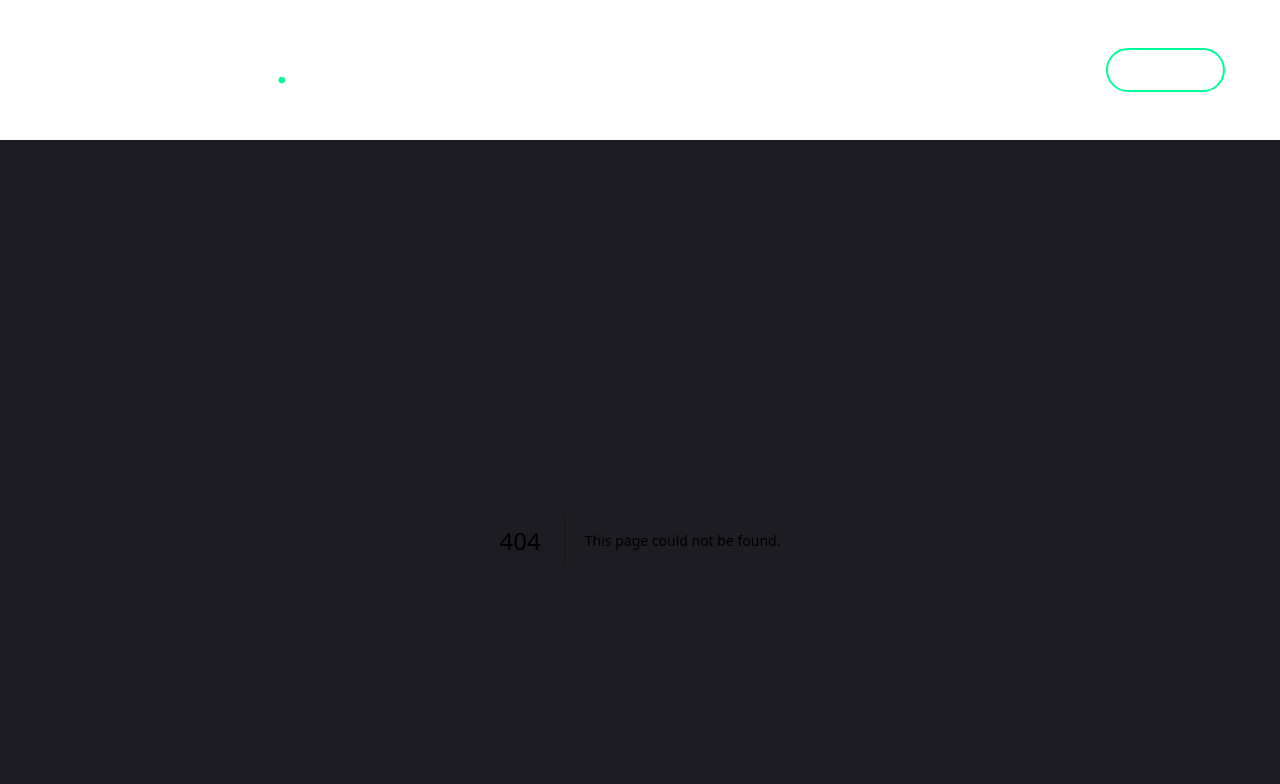
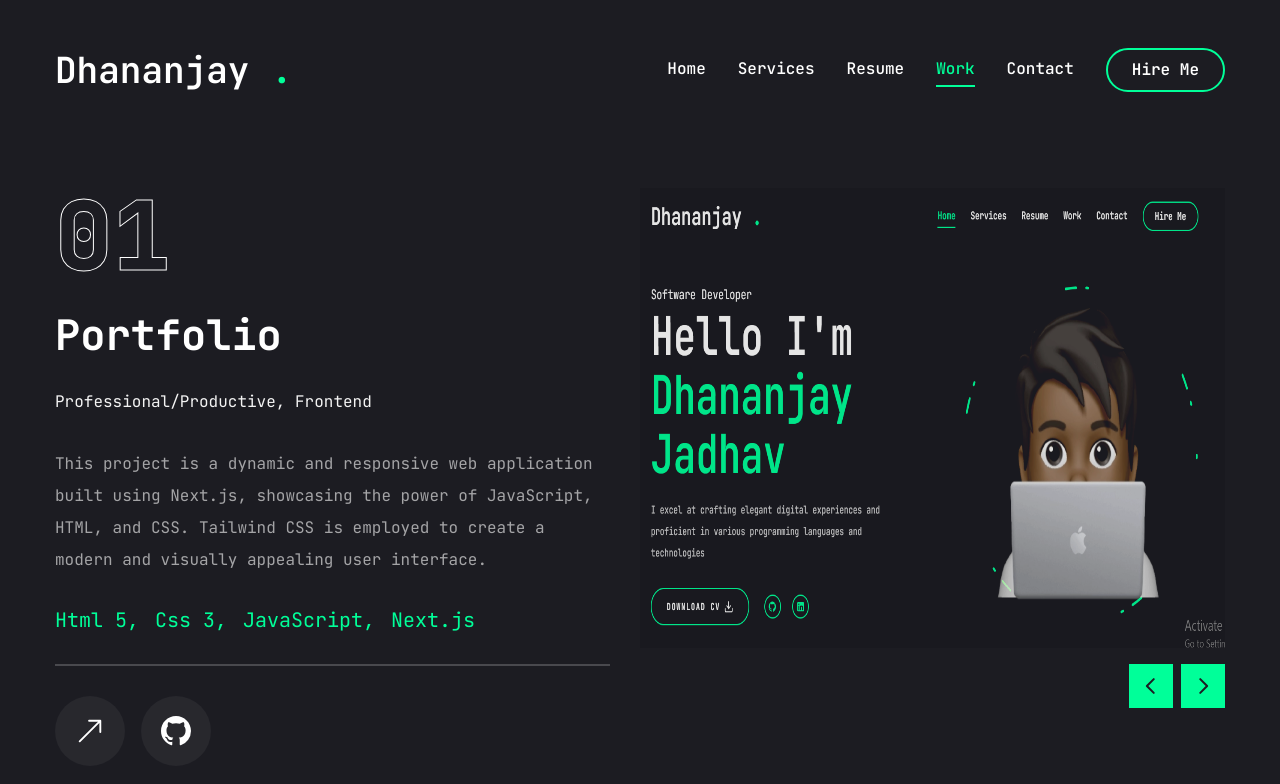
Before and after one commit to d2j1/portfolio, a Next.js app: page /portfolio/work in a window 1280 px wide. Before the commit this address had no page. Shown: the top 784 px of the page. Built offline with nearby package versions, Linux system fonts and the light colour scheme.

Commit message:
Image issue solved deployment

```diff
--- a/app/work/Values.jsx
+++ b/app/work/Values.jsx
@@ -1,5 +1,5 @@
-// const path = "/portfolio";
-const path = "";
+const path = "/portfolio";
+// const path = "";
 
 export const projects = [
   {
--- a/next.config.mjs
+++ b/next.config.mjs
@@ -1,8 +1,8 @@
 /** @type {import('next').NextConfig} */
 const nextConfig = {
-  // output: "export", // <=== enables static exports
-  // basePath: "/portfolio",
-  // assetPrefix: "/portfolio/",
+  output: "export", // <=== enables static exports
+  basePath: "/portfolio",
+  assetPrefix: "/portfolio/",
   reactStrictMode: true,
 };
 
```
